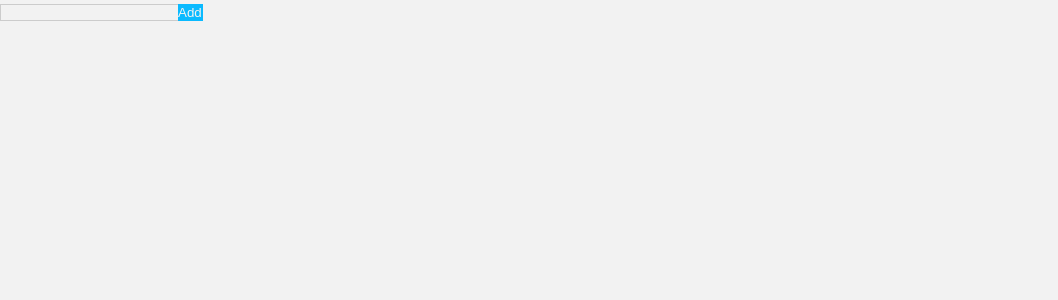
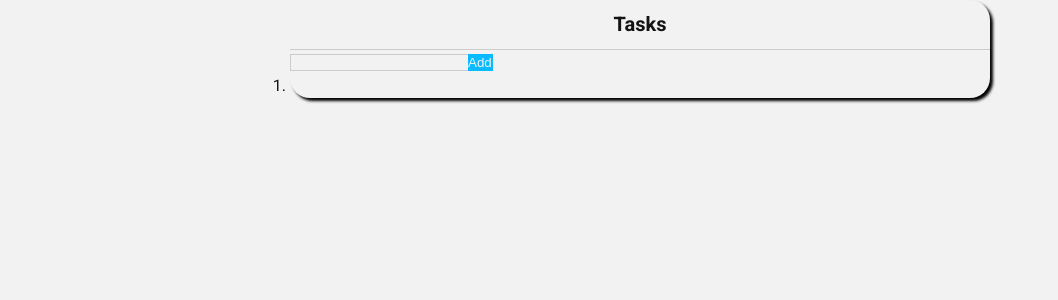
Before and after one commit to dennyken/react-task-list, a React (Create React App) app: page / in a window 1280 px wide. Shown: the top 300 px of the page, without its empty margins (0-1058 px from the left). Built offline with nearby package versions, Linux system fonts and the light colour scheme.

Commit message:
create sass files for components

```diff
--- a/src/components/BoxHeader/BoxHeader.js
+++ b/src/components/BoxHeader/BoxHeader.js
@@ -1,7 +1,9 @@
+import './BoxHeader.scss'
+
 const BoxHeader = () => {
   return (
-    <header>
-
+    <header className="box-header">
+      <h2>Tasks</h2>
     </header>
   )
 }
--- /dev/null
+++ b/src/components/BoxHeader/BoxHeader.scss
@@ -0,0 +1,10 @@
+.box-header {
+  padding: 10px 0;
+  display: flex;
+  justify-content: center;
+  border-bottom: 1px solid #ccc;
+
+  h2 {
+    font-size: 20px;
+  }
+}
--- a/src/components/TaskBox/TaskBox.js
+++ b/src/components/TaskBox/TaskBox.js
@@ -1,10 +1,11 @@
 import BoxHeader from '../BoxHeader/BoxHeader'
 import TaskInput from '../TaskInput/TaskInput'
 import TaskList from '../TaskList/TaskList'
+import './TaskBox.scss'
 
 const TaskBox = () => {
   return (
-    <div>
+    <div className="task-box">
       <BoxHeader />
       <TaskInput />
       <TaskList />
--- /dev/null
+++ b/src/components/TaskBox/TaskBox.scss
@@ -0,0 +1,5 @@
+.task-box {
+  width: 700px;
+  border-radius: 20px;
+  box-shadow: 3px 3px 3px black;
+}
--- a/src/views/Tasks/Tasks.js
+++ b/src/views/Tasks/Tasks.js
@@ -1,8 +1,9 @@
 import TaskBox from '../../components/TaskBox/TaskBox'
+import './Tasks.scss'
 
 const Tasks = () => {
   return (
-    <main>
+    <main className="tasks-layout--main">
       <TaskBox />
     </main>
 
--- /dev/null
+++ b/src/views/Tasks/Tasks.scss
@@ -0,0 +1,7 @@
+.tasks-layout--main {
+  width: 100%;
+  height: 100%;
+  display: flex;
+  justify-content: center;
+  align-items: flex-start;
+}
```
